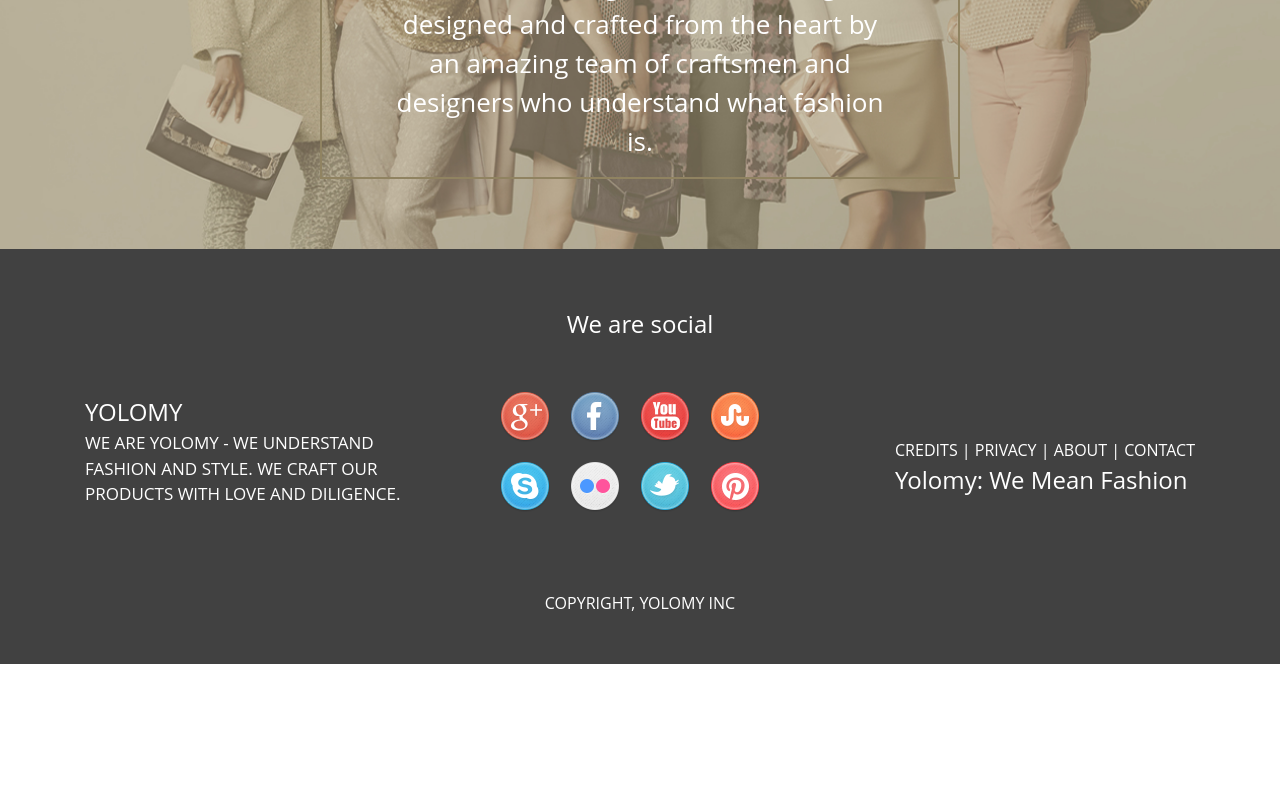
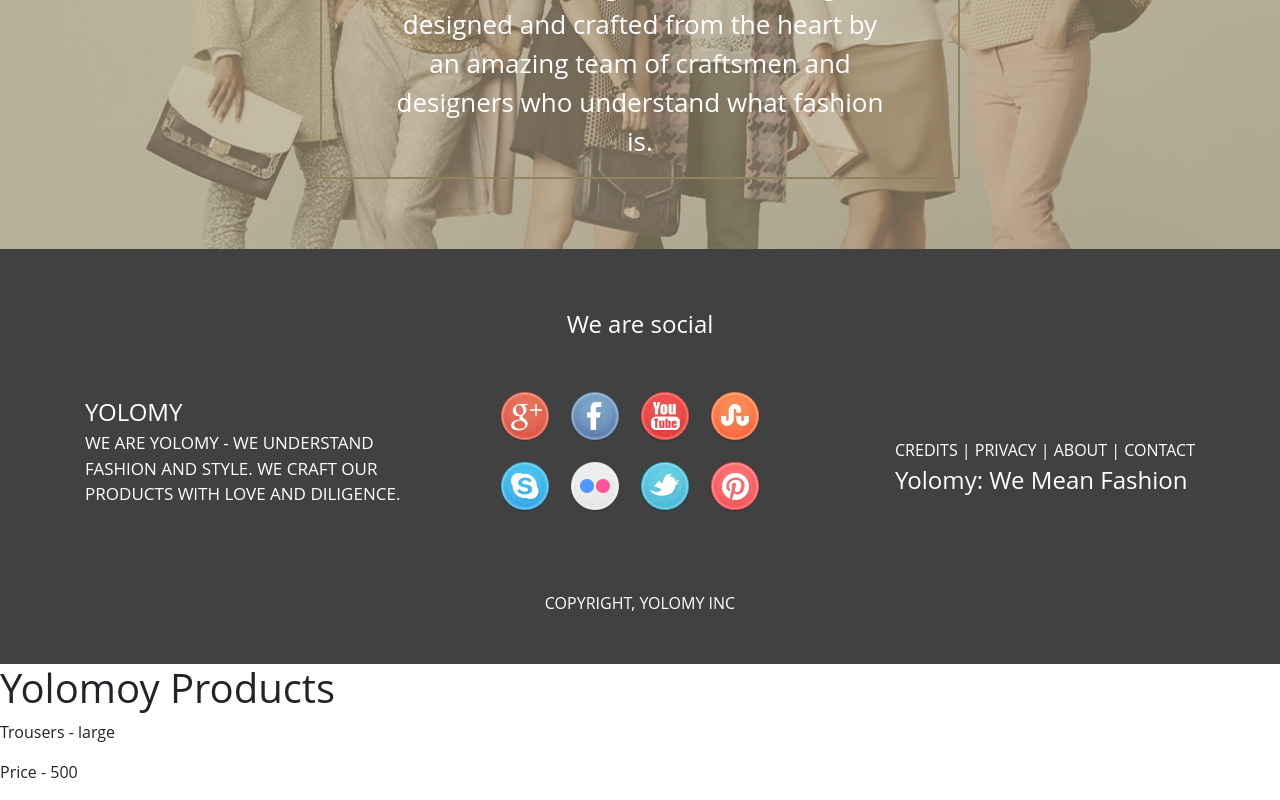
Before and after one commit to geoffreyodari/yolomy, a React (Create React App) app: page / in a window 1280 px wide. Shown: the part 852-1652 px from the top of the page. Before the commit the page ends 1516 px from the top, so only its background shows below. Built offline with nearby package versions, Linux system fonts and the light colour scheme.

Commit message:
added product component

```diff
--- a/src/components/App.js
+++ b/src/components/App.js
@@ -3,6 +3,7 @@ import React from 'react';
 import Header from './Header';
 import AboutUs from './AboutUs';
 import Footer from './Footer.js'
+import ProductList from './ProductList';
 import '../styles/app.css';
 
 function App() {
@@ -12,6 +13,7 @@ function App() {
         <Header />
         <AboutUs />
         <Footer />
+        <ProductList />
       </div>
     </React.Fragment>
   );
--- /dev/null
+++ b/src/components/Product.js
@@ -0,0 +1,15 @@
+import React from 'react'
+
+function Product() {
+   const price = '500'
+   const size = 'large'
+   return (
+       <React.Fragment>
+           <h1>Yolomoy Products</h1>
+           <p>Trousers - {size}</p>
+           <p>Price - {price} </p>
+       </React.Fragment>
+   )
+}
+
+export default Product
```
